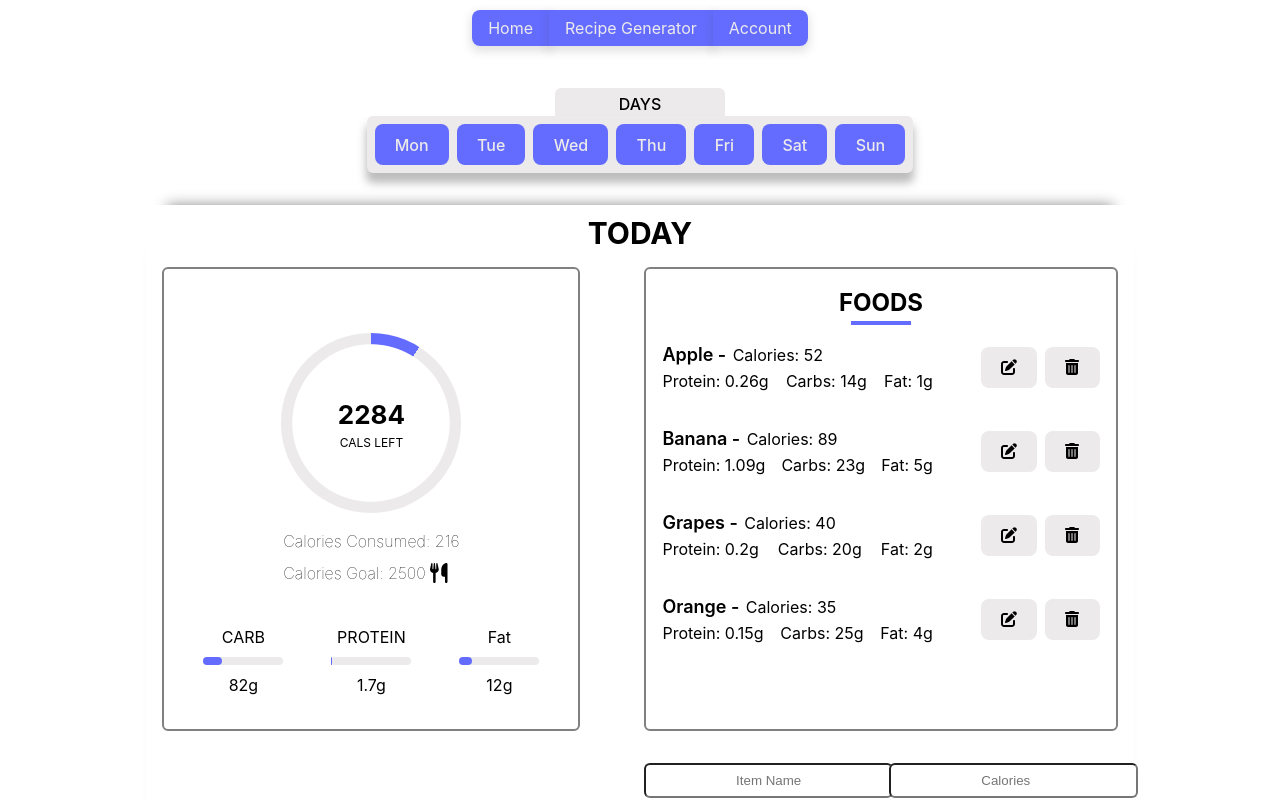
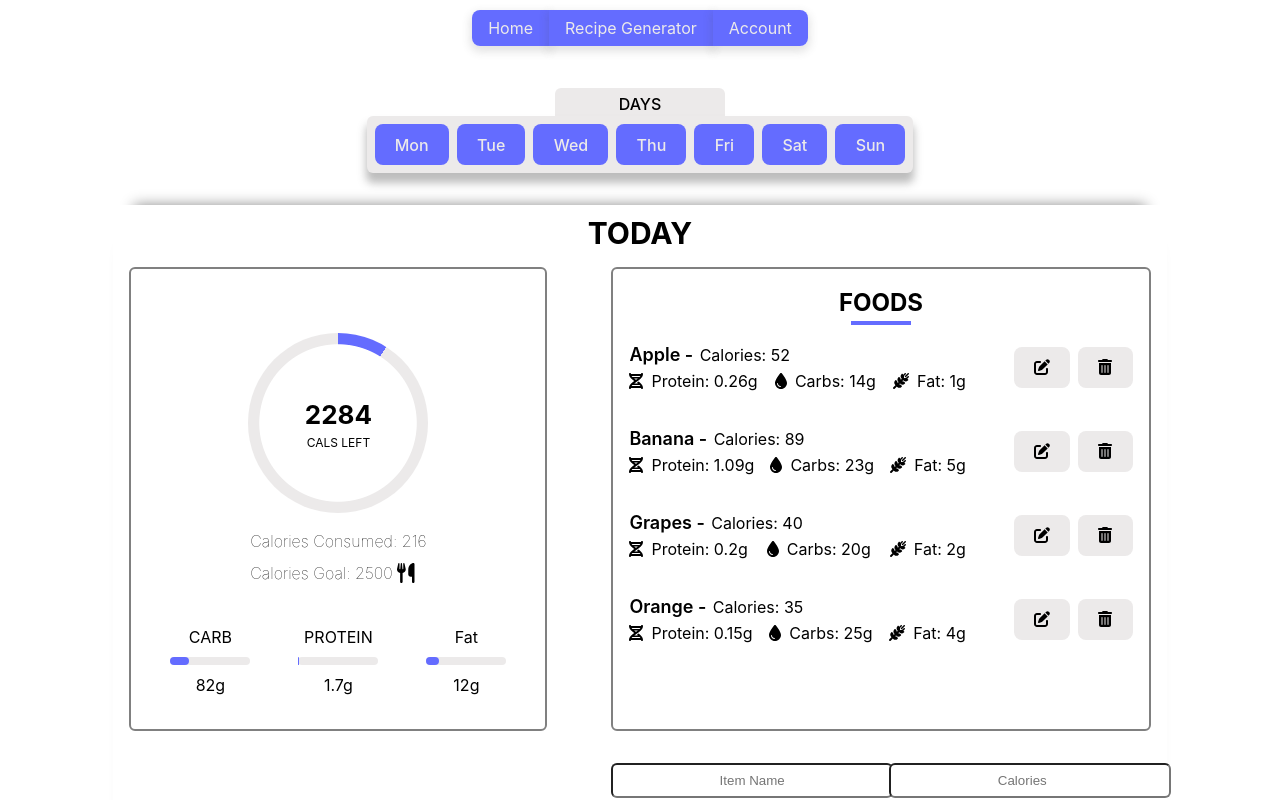
Before and after one commit to xPapashi/cardio-app, a React (Vite) app: page / in a window 1280 px wide. Shown: the top 800 px of the page. Built offline with nearby package versions, Linux system fonts and the light colour scheme.

Commit message:
Add icons for Protein, Fat & Carb

```diff
--- a/src/DaysOfWeek.css
+++ b/src/DaysOfWeek.css
@@ -25,6 +25,10 @@
     color: #646cff;
 }
 
+.day:focus {
+  outline: none;
+}
+
 .title-container {
     display: flex;
     justify-content: center;
--- a/src/NutritionMeter.css
+++ b/src/NutritionMeter.css
@@ -6,8 +6,7 @@
   background-color: white;
   /* min-height: 100vh; */
   margin-top: 2rem;
-  box-shadow: 0px -21px 13px -21px rgba(0,0,0,0.45),
-0px 25px 20px -20px rgba(0,0,0,0.45);
+  box-shadow: 0px -21px 13px -21px rgba(0, 0, 0, 0.45), 0px 25px 20px -20px rgba(0, 0, 0, 0.45);
 }
 .container {
   margin: auto;
@@ -37,7 +36,8 @@
   gap: 4em;
 }
 
-.left {}
+.left {
+}
 
 .nutrients-total {
   display: flex;
@@ -49,6 +49,13 @@
   border-radius: 6px;
 }
 
+@keyframes progress {
+  to {
+    background: radial-gradient(closest-side, white 87%, transparent 88% 100%),
+    conic-gradient(#646cff calc(var(--progress-value) * 1%), #eceaea 0);
+  }
+}
+
 .calorie-goal {
   display: flex;
   justify-content: center;
@@ -57,10 +64,9 @@
   width: 180px;
   height: 180px;
   border-radius: 50%;
-  background:
-    radial-gradient(closest-side, white 87%, transparent 88% 100%),
+  background: radial-gradient(closest-side, white 87%, transparent 88% 100%),
     conic-gradient(#646cff calc(var(--progress-value) * 1%), #eceaea 0);
-    animation: progress 2s 1 forwards;
+  animation: progress 2s 1 forwards;
 }
 
 .progress-text {
@@ -85,7 +91,7 @@
   margin-bottom: 2rem;
 }
 
-.calorie-summary p{
+.calorie-summary p {
   font-weight: 100;
   margin: 0.5rem;
 }
@@ -114,8 +120,8 @@
 .progress progress[value]::-webkit-progress-value {
   background-color: #646cff;
   border-radius: 6px;
+  transition: width 0.5s ease;
 }
-
 
 .right {
   display: flex;
--- a/src/NutritionMeter.jsx
+++ b/src/NutritionMeter.jsx
@@ -7,6 +7,9 @@ import {
   faPlus,
   faMinus,
   faTimes,
+  faWheatAwn,
+  faDna,
+  faDroplet,
 } from "@fortawesome/free-solid-svg-icons";
 import "./NutritionMeter.css";
 
@@ -80,7 +83,6 @@ const NutritionMeter = () => {
     }
 
     caloriesProgress();
-
   }, [nutritionItems, totalCalories]);
 
   const caloriesLeft = () => {
@@ -123,7 +125,6 @@ const NutritionMeter = () => {
     return totalFatGram;
   };
 
-
   const addNutritionItem = () => {
     if (
       newItem.name &&
@@ -141,7 +142,6 @@ const NutritionMeter = () => {
         fat: "",
       });
 
-
       setInputError(false);
     } else {
       setInputError(true);
@@ -150,7 +150,6 @@ const NutritionMeter = () => {
 
   const removeAllItems = () => {
     setNutritionItems([]);
-
   };
 
   const editItemFunction = (item) => {
@@ -177,7 +176,6 @@ const NutritionMeter = () => {
       });
       setEditItem(null);
       setInputError(false);
-
     } else {
       setInputError(true);
     }
@@ -282,9 +280,18 @@ const NutritionMeter = () => {
                     </div>
                     <div className="meal-bottom-section">
                       <ul className="meal-nutrients">
-                        <li>Protein: {item.protein * item.quantity}g</li>
-                        <li>Carbs: {item.carbs * item.quantity}g</li>
-                        <li>Fat: {item.fat * item.quantity}g</li>
+                        <li>
+                          <FontAwesomeIcon icon={faDna} className="icon-warning" />
+                          Protein: {item.protein * item.quantity}g
+                        </li>
+                        <li>
+                          <FontAwesomeIcon icon={faDroplet} className="icon-warning" />
+                          Carbs: {item.carbs * item.quantity}g
+                          </li>
+                        <li>
+                        <FontAwesomeIcon icon={faWheatAwn} className="icon-warning" />
+                          Fat: {item.fat * item.quantity}g
+                          </li>
                         {/* <li className="meal-buttons">
                         <button className="meal-btn" onClick={() => updateItemQuantity(item.id, 1)}>
                           <FontAwesomeIcon icon={faPlus} />
```
